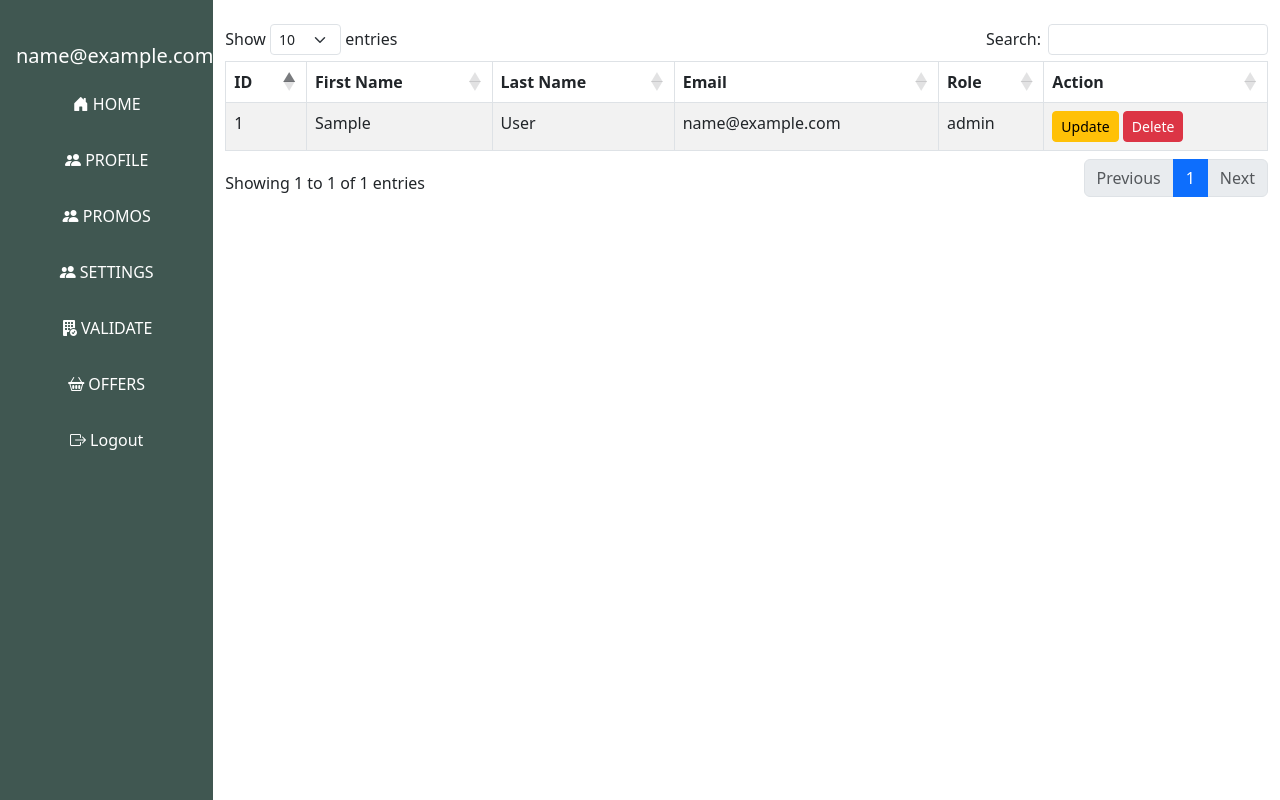
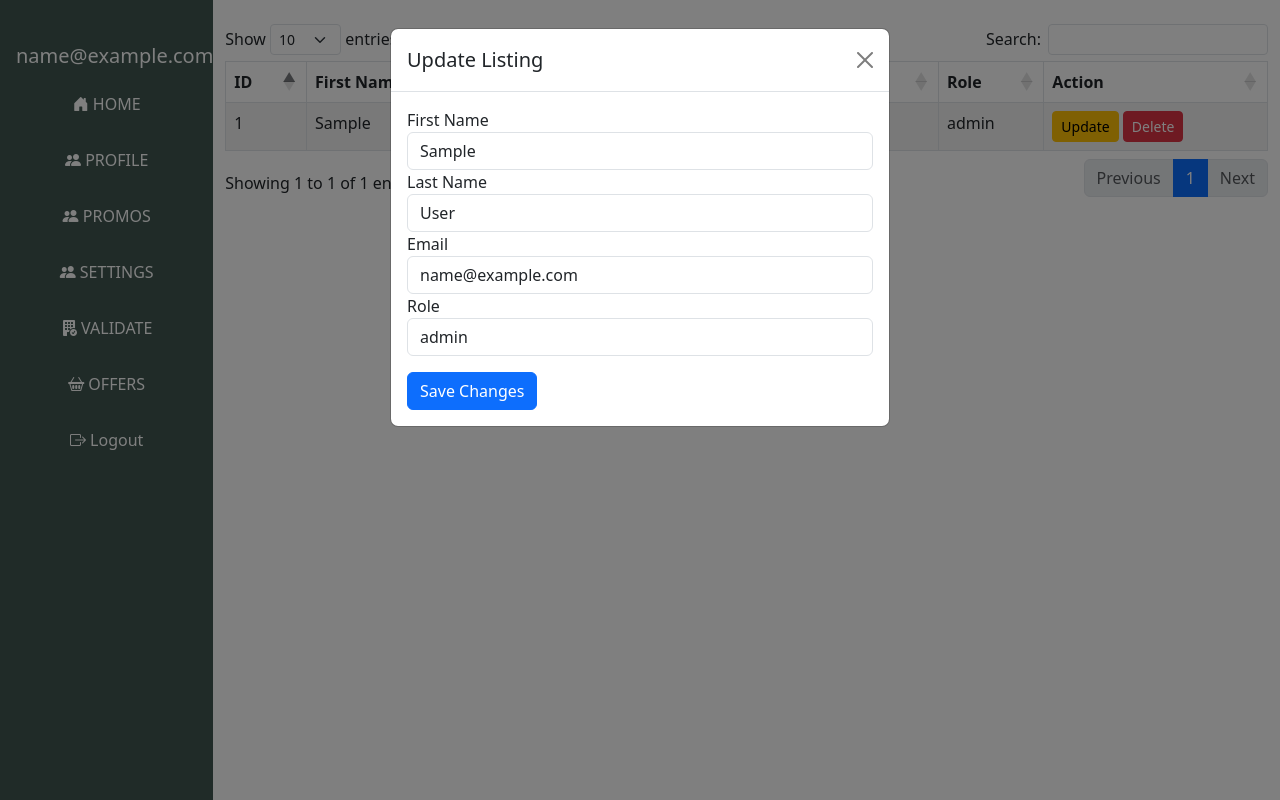
Before and after one commit to Xzilleon2/The-Tresor, a PHP site: page /Frames/adminDashboard.php in a window 1280 px wide, after a click on "Update". Run offline with PHP 8.4, Linux system fonts and the light colour scheme; the visitor is signed in with stand-in values (Sample User, id 1); tables that the repository leaves empty or names only in its code hold one stand-in row (values such as "Sample post"); some libraries are stand-ins or nearby versions.

Commit message:
Making some changes in admin dashboard

```diff
--- a/Frames/BusinessDash.php
+++ b/Frames/BusinessDash.php
@@ -252,11 +252,11 @@ include('../Verify/bookingNotif.php');
             <div class="modal-dialog" role="document">
                 <div class="modal-content">
                     <div class="modal-header">
-                        <h5 class="modal-title" id="deleteModalLabel">Delete User</h5>
+                        <h5 class="modal-title" id="deleteModalLabel">Delete listing</h5>
                         <button type="button" class="btn-close" data-bs-dismiss="modal" aria-label="Close"></button>
                     </div>
                     <div class="modal-body">
-                        <p>Are you sure you want to delete this user?</p>
+                        <p>Are you sure you want to delete this listing?</p>
                         <form action="../Verify/deletelisting.php" method="POST">
                             <label for="name">Listed Business Name</label>
                             <input type="text" name="name">
--- a/Frames/Dashboard.php
+++ b/Frames/Dashboard.php
@@ -122,7 +122,9 @@ include('../Verify/recentlybooked.php');
                                                         <h1><?= htmlspecialchars($row['business_name']) ?></h1>
                                                         <p><?= htmlspecialchars($row['description']) ?></p>
                                                         <p><?= htmlspecialchars($row['location']) ?></p>
-                                                        <p><strong>Booking Date:</strong> <?= htmlspecialchars($row['booking_date']) ?></p>
+                                                        <p><strong>CheckIn Date:</strong> <?= htmlspecialchars($row['booking_date']) ?></p>
+                                                        <p><strong>CheckOut Date:</strong> <?= htmlspecialchars($row['CheckOut_Date']) ?></p>
+                                                        <p><strong>Number of Persons:</strong> <?= htmlspecialchars($row['Persons']) ?></p>
                                                         <p><strong>Status:</strong> <?= htmlspecialchars($row['status']) ?></p>
                                                     </div>
 
--- a/Frames/adminDashboard.php
+++ b/Frames/adminDashboard.php
@@ -86,6 +86,66 @@ if($_SESSION['role'] != 'admin'){
                                         data-bs-target="#deleteModal<?= $row['id'] ?>">Delete</button>
                                 </td>
                             </tr>
+
+                            <!--Update User Modal-->
+                            <div class="modal fade" id="updateModal<?= $row['id'] ?>" tabindex="-1" role="dialog"
+                            aria-labelledby="updateModalLabel<?= $row['id'] ?>" aria-hidden="true">
+                                <div class="modal-dialog" role="document">
+                                    <div class="modal-content">
+                                        <div class="modal-header">
+                                            <h5 class="modal-title" id="updateModalLabel<?= $row['id'] ?>">Update Listing</h5>
+                                            <button type="button" class="btn-close" data-bs-dismiss="modal" aria-label="Close"></button>
+                                        </div>
+                                        <div class="modal-body">
+                                            <form action="../Verify/updateuser.php" method="POST">
+                                                <input type="hidden" name="id" value="<?= $row['id'] ?>">
+
+                                                <div class="form-group">
+                                                    <label for="fname">First Name</label>
+                                                    <input type="text" class="form-control" name="fname" value="<?= htmlspecialchars($row['fname']) ?>" required>
+                                                </div>
+
+                                                <div class="form-group">
+                                                    <label for="lname">Last Name</label>
+                                                    <input type="text" class="form-control" name="lname" value="<?= htmlspecialchars($row['lname']) ?>" required>
+                                                </div>
+
+                                                <div class="form-group">
+                                                    <label for="email">Email</label>
+                                                    <input type="email" class="form-control" name="email" value="<?= htmlspecialchars($row['email']) ?>" required>
+                                                </div>
+
+                                                <div class="form-group">
+                                                    <label for="role">Role</label>
+                                                    <input type="text" class="form-control" name="role" value="<?= htmlspecialchars($row['role']) ?>" required>
+                                                </div>
+
+                                                <button type="submit" class="btn btn-primary mt-3">Save Changes</button>
+                                            </form>
+                                        </div>
+                                    </div>
+                                </div>
+                            </div>
+
+                            <!--Delete User Modal-->
+                            <div class="modal fade" id="deleteModal<?= $row['id'] ?>" tabindex="-1" role="dialog"
+                            aria-labelledby="deleteModalLabel<?= $row['id'] ?>" aria-hidden="true">
+                                <div class="modal-dialog" role="document">
+                                    <div class="modal-content">
+                                        <div class="modal-header">
+                                            <h5 class="modal-title" id="deleteModalLabel<?= $row['id'] ?>">Delete User</h5>
+                                            <button type="button" class="btn-close" data-bs-dismiss="modal" aria-label="Close"></button>
+                                        </div>
+                                        <div class="modal-body">
+                                            <p>Are you sure you want to delete this user?</p>
+                                            <form action="../Verify/deleteuser.php" method="POST">
+                                                <input type="hidden" name="id" value="<?= $row['id'] ?>">
+                                                <button type="submit" class="btn btn-danger">Delete</button>
+                                            </form>
+                                        </div>
+                                    </div>
+                                </div>
+                            </div>
                             <?php } ?>
                         </tbody>
                     </table>
--- a/Verify/recentlybooked.php
+++ b/Verify/recentlybooked.php
@@ -1,6 +1,7 @@
 <?php
 include ("../Connection/db_connect.php");
 
+//Storing the User ID From SESSION
 $user_id = $_SESSION['id'];
 
 // Fetch the most recent bookings with a business image
@@ -9,6 +10,8 @@ $query = "SELECT b.id AS business_id,
                 b.description,
                 b.location,
                 bk.booking_date,
+                bk.CheckOut_Date,
+                bk.Persons,
                 bk.status,
                 (SELECT bi.image_path FROM business_images bi
                  WHERE bi.business_id = b.id
```
